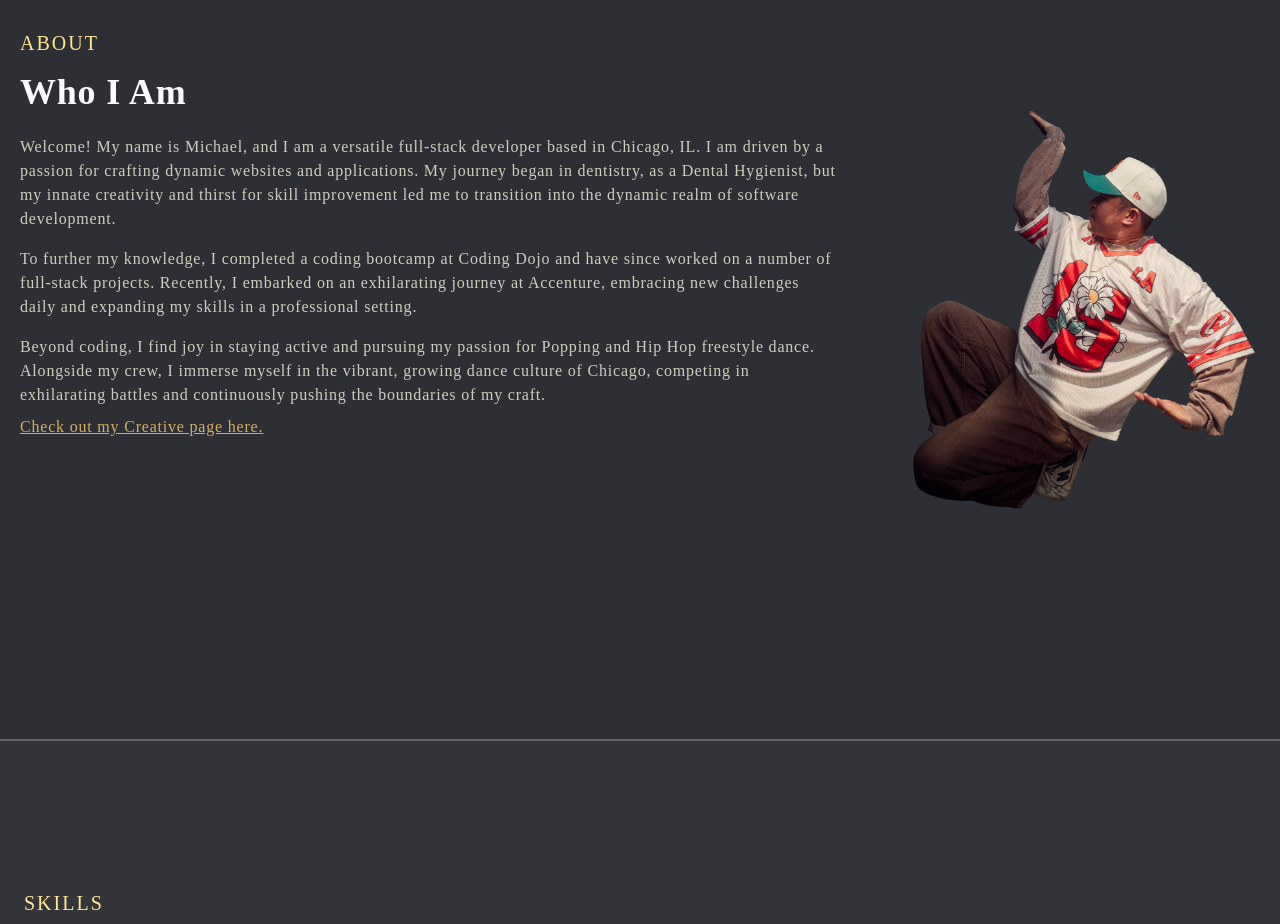
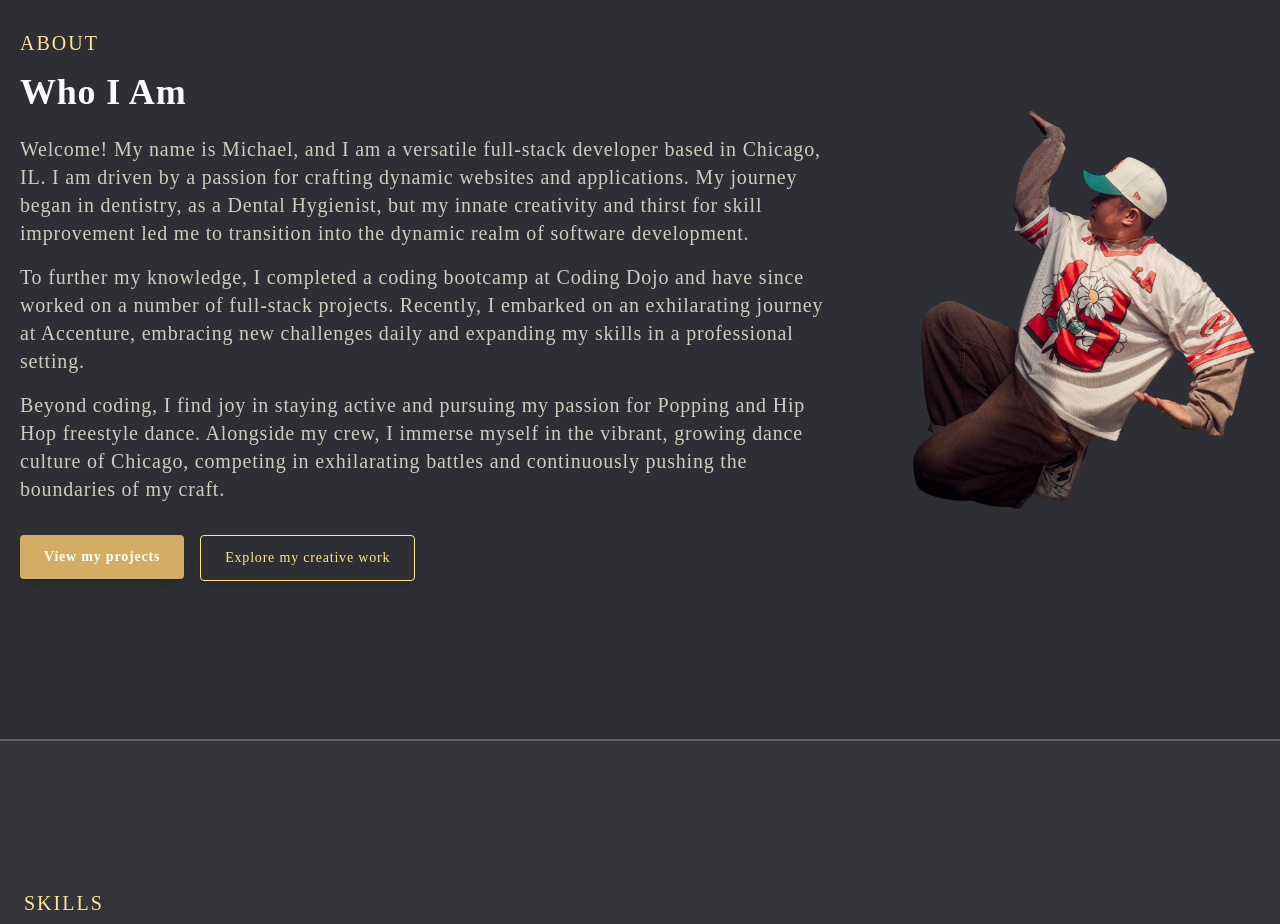
Before and after one commit to MikeSanDev/portfolio-nextjs, a Next.js app: page / in a window 1280 px wide. Shown: the part 860-1784 px from the top of the page. Built offline with nearby package versions, Linux system fonts and the light colour scheme; a web font is replaced by a local one.

Commit message:
about page edit - adding creative button

```diff
--- a/components/About.tsx
+++ b/components/About.tsx
@@ -16,7 +16,7 @@ const About = () => {
             About
           </p>
           <h2 className="py-2 text-slate-50">Who I Am</h2>
-          <p className="py-2 text-secondaryColor">
+          <p className="py-2 text-xl text-secondaryColor">
             Welcome! My name is Michael, and I am a versatile full-stack
             developer based in Chicago, IL. I am driven by a passion for
             crafting dynamic websites and applications. My journey began in
@@ -24,33 +24,33 @@ const About = () => {
             for skill improvement led me to transition into the dynamic realm of
             software development.
           </p>
-          <p className="py-2 text-secondaryColor">
+          <p className="py-2 text-xl text-secondaryColor">
             To further my knowledge, I completed a coding bootcamp at Coding
             Dojo and have since worked on a number of full-stack projects.
             Recently, I embarked on an exhilarating journey at Accenture,
             embracing new challenges daily and expanding my skills in a
             professional setting.
           </p>
-          <p className="py-2 text-secondaryColor">
+          <p className="py-2 text-xl text-secondaryColor">
             Beyond coding, I find joy in staying active and pursuing my passion
             for Popping and Hip Hop freestyle dance. Alongside my crew, I
             immerse myself in the vibrant, growing dance culture of Chicago,
             competing in exhilarating battles and continuously pushing the
             boundaries of my craft.
           </p>
-          <Link
-            href="/creative"
-            className="py-2 text-mainColor underline cursor-pointer"
-          >
-            Check out my Creative page here.
-          </Link>
-            <br />
-          {/* <Link
-            href="/creative"
-            className="py-2 text-mainColor underline cursor-pointer"
-          >
-            Creative Projects
-          </Link> */}
+    <div className="mt-6 flex flex-wrap gap-4">
+      <Link href="#projects">
+        <button className="px-6 py-3 bg-mainColor text-white text-sm font-semibold rounded proj-btn">
+          View my projects
+        </button>
+      </Link>
+
+      <Link href="/creative">
+        <button className="px-6 py-3 border border-accentColor text-accentColor text-sm rounded hover:bg-accentColor/10 transition">
+          Explore my creative work
+        </button>
+      </Link>
+    </div>
         </div>
 
         <div className="w-full h-auto m-auto rounded-xl ml-5 flex items-center justify-center  hover:scale-105 ease-in duration-300">
--- a/pages/creative.tsx
+++ b/pages/creative.tsx
@@ -138,7 +138,7 @@ export default function Creative() {
         <Carousel slides={danceSlides} />
 
         {/* External Link */}
-        <div className="flex justify-center mt-8">
+        {/* <div className="flex justify-center mt-8">
           <a
             href="https://www.instagram.com/_.kuya.mike._/"
             target="_blank"
@@ -148,7 +148,7 @@ export default function Creative() {
               Instagram
             </button>
           </a>
-        </div>
+        </div> */}
       </div>
 
       {/* ------------------------------------------- */}
```
